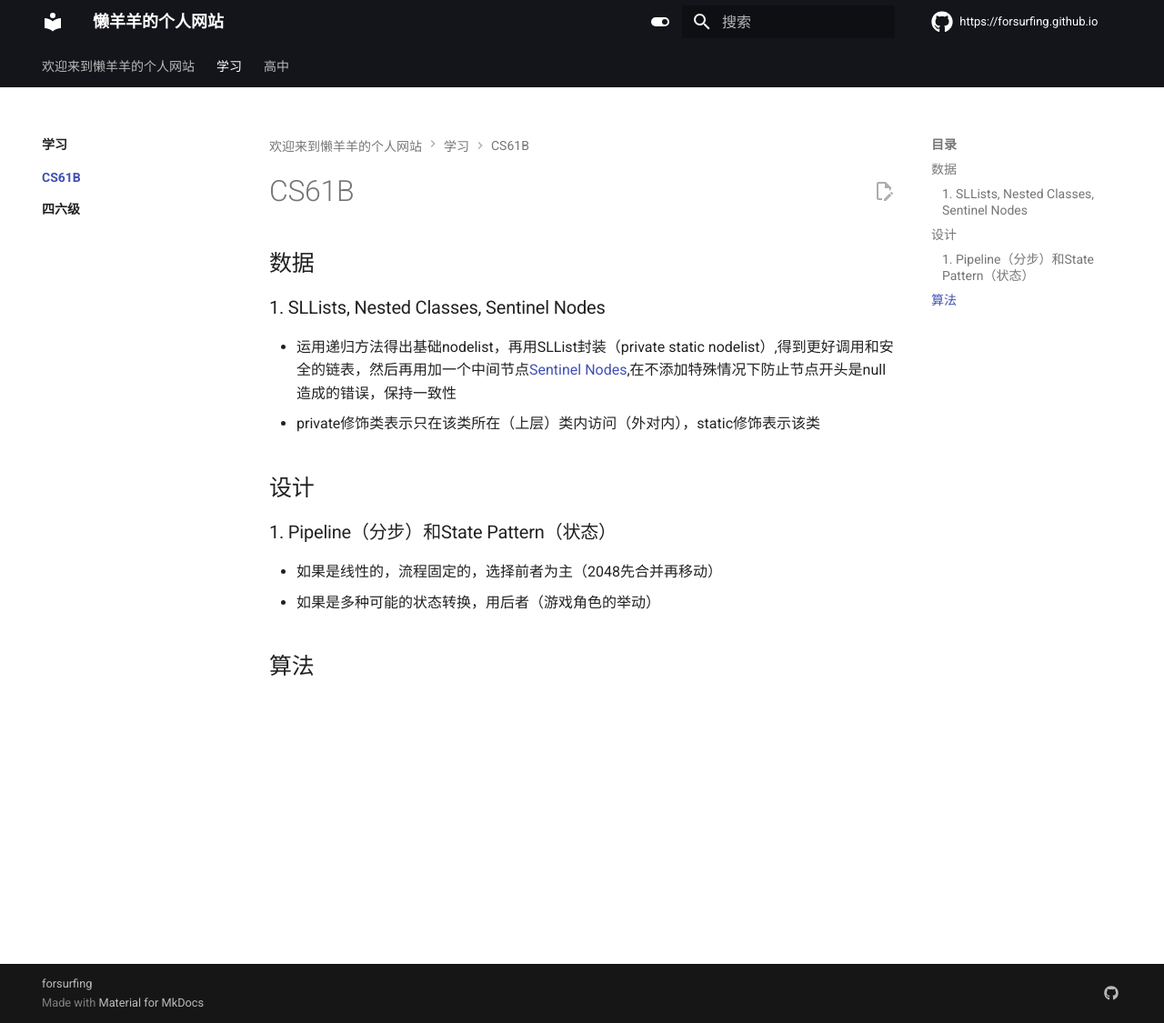
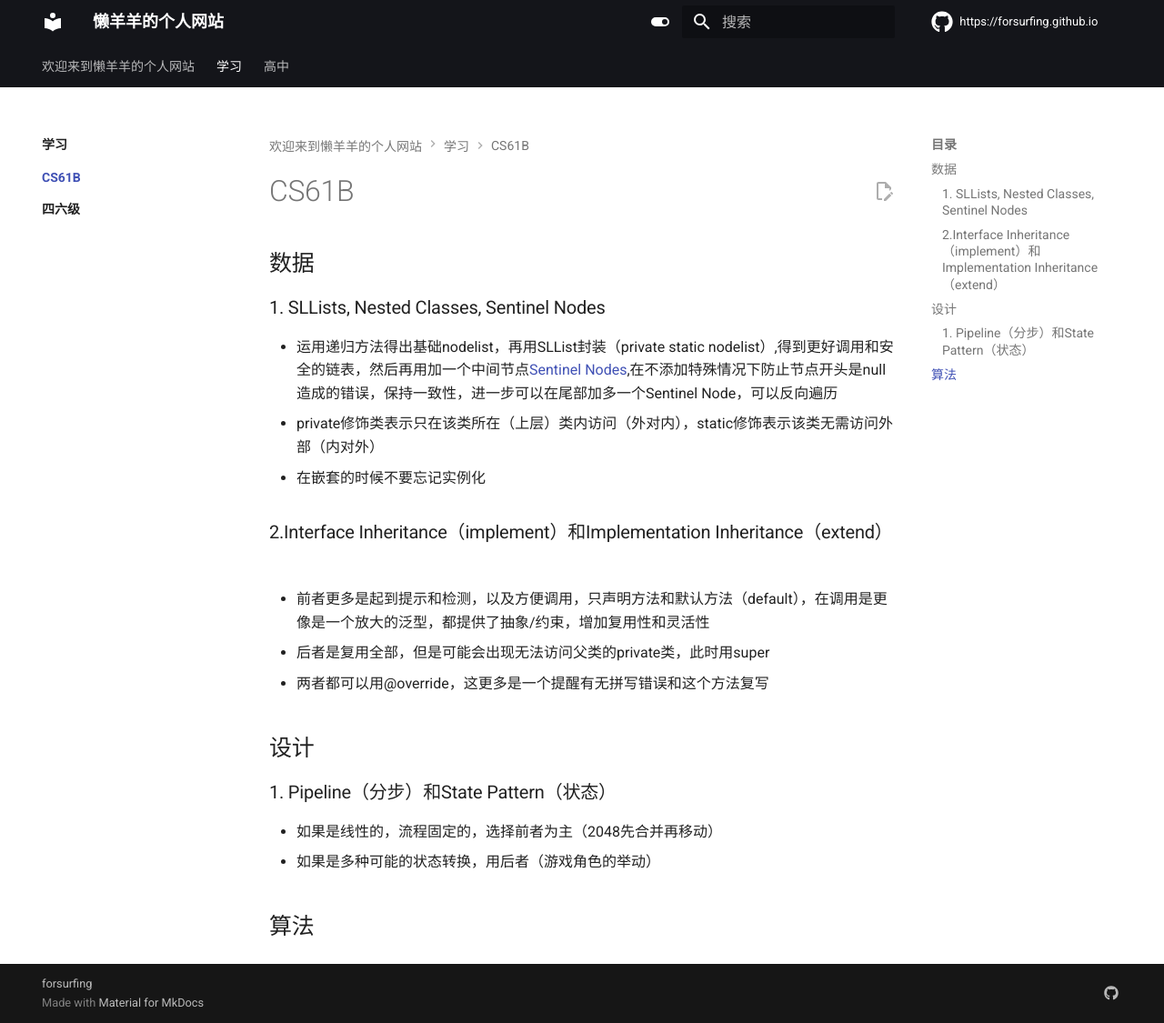
Before and after one commit to forsurfing/forsurfing.github.io, an MkDocs documentation site: the page built from docs/学习/CS61B/index.md, in a window 1280 px wide and 1125 px high. Shown: the whole window at 91% size. Built offline with MkDocs 1.6.1 and Material for MkDocs 9.7.7, drawn with Linux system fonts in a browser that asks for light colours; nearby versions of some CDN libraries; library files that are not in the unit come from our copies; comment, search, counter and statistics services are not loaded.

Commit message:
Update index.md

```diff
--- a/docs/学习/CS61B/index.md
+++ b/docs/学习/CS61B/index.md
@@ -4,9 +4,14 @@
 ## 数据
 
 ### 1. SLLists, Nested Classes, Sentinel Nodes
-  - 运用递归方法得出基础nodelist，再用SLList封装（private static nodelist）,得到更好调用和安全的链表，然后再用加一个中间节点[Sentinel Nodes](https://github.com/Berkeley-CS61B/lectureCode-fa20/blob/master/lists2/SLList.java),在不添加特殊情况下防止节点开头是null造成的错误，保持一致性
-  - private修饰类表示只在该类所在（上层）类内访问（外对内），static修饰表示该类
+  - 运用递归方法得出基础nodelist，再用SLList封装（private static nodelist）,得到更好调用和安全的链表，然后再用加一个中间节点[Sentinel Nodes](https://github.com/Berkeley-CS61B/lectureCode-fa20/blob/master/lists2/SLList.java),在不添加特殊情况下防止节点开头是null造成的错误，保持一致性，进一步可以在尾部加多一个Sentinel Node，可以反向遍历
+  - private修饰类表示只在该类所在（上层）类内访问（外对内），static修饰表示该类无需访问外部（内对外）
+  - 在嵌套的时候不要忘记实例化
 
+### 2.Interface Inheritance（implement）和Implementation Inheritance（extend）
+  - 前者更多是起到提示和检测，以及方便调用，只声明方法和默认方法（default），在调用是更像是一个放大的泛型，都提供了抽象/约束，增加复用性和灵活性
+  - 后者是复用全部，但是可能会出现无法访问父类的private类，此时用super
+  - 两者都可以用@override，这更多是一个提醒有无拼写错误和这个方法复写
 
 
 ## 设计
```
